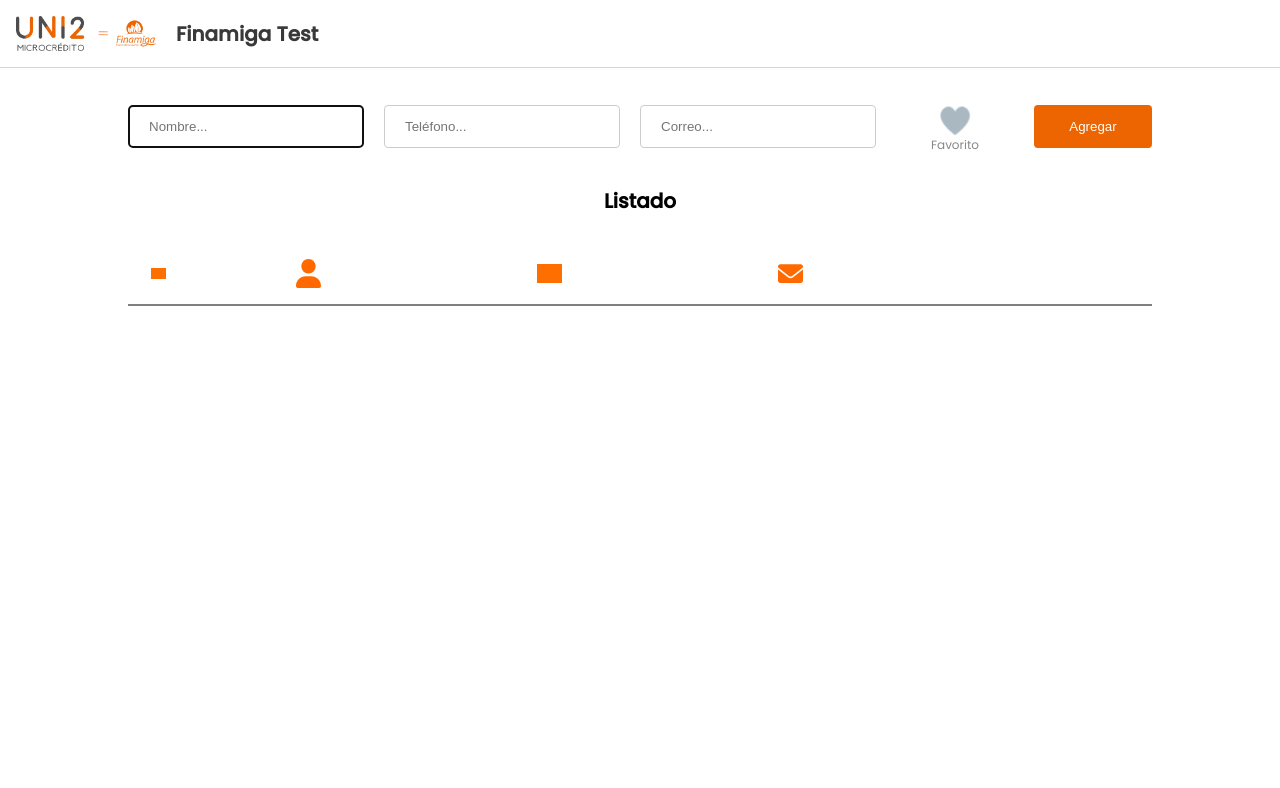
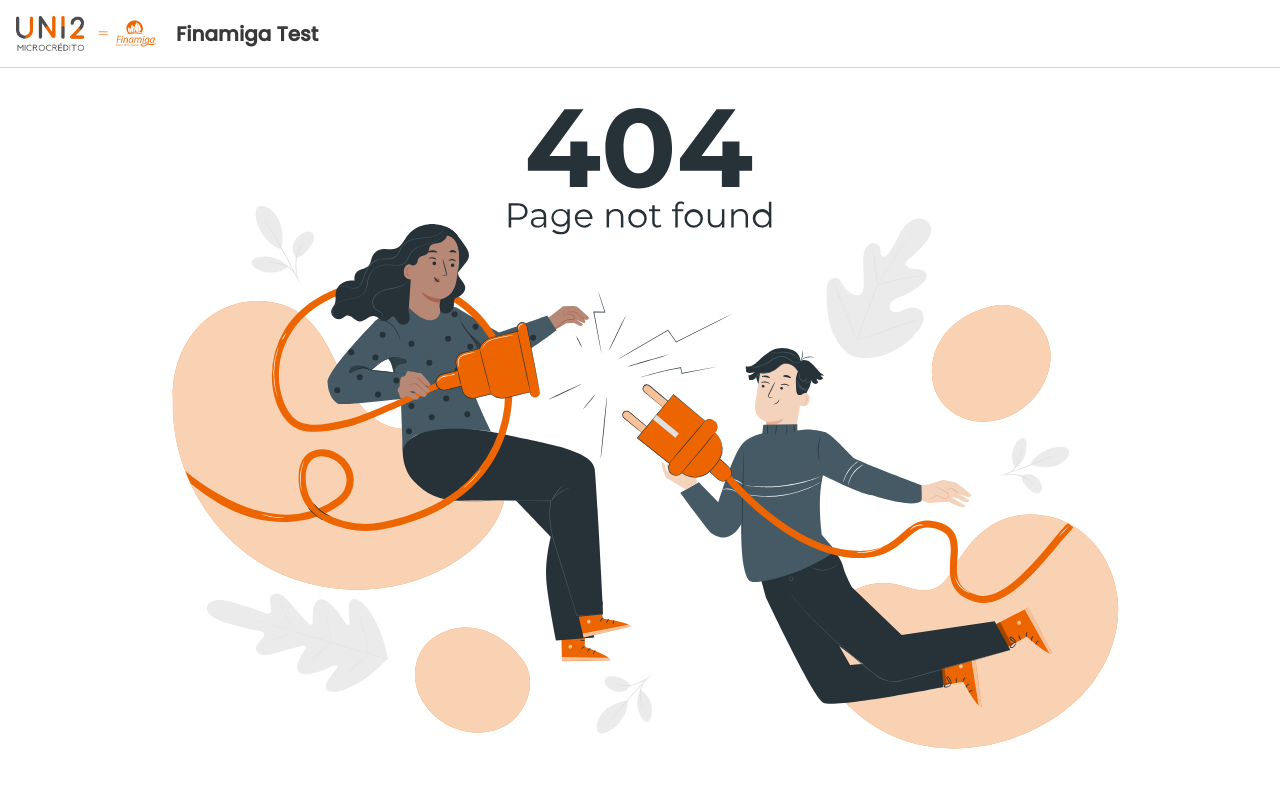
Before and after one commit to CondeHdz94/FinamigaTest, a React (Create React App) app: page /contacts in a window 1280 px wide. Shown: the top 788 px of the page. Built offline with nearby package versions, Linux system fonts and the light colour scheme; grey boxes are pictures that could not be loaded.

Commit message:
se ajusta la url por error de gh-pages

```diff
--- a/src/pages/Home.jsx
+++ b/src/pages/Home.jsx
@@ -8,12 +8,12 @@ const Home = () => {
     return (
         <div className = "HomeContainer">
 
-            <Link to='/api' className='HomeContainer__Cards HomeContainer--RickMorty'>
+            <Link to='/FinamigaTest/api' className='HomeContainer__Cards HomeContainer--RickMorty'>
                 <img src={logo_RickMorty} alt="logo_RickMorty" />
 
             </Link>
 
-            <Link to='/contacts' className='HomeContainer__Cards'>
+            <Link to='/FinamigaTest/contacts' className='HomeContainer__Cards'>
                 <img src={contactListIcon} alt="userIcon" className=" HomeContainer__Cards--iconList"/>
                 <h1>Contactos</h1>
 
--- a/src/routes/App.jsx
+++ b/src/routes/App.jsx
@@ -11,8 +11,8 @@ const App = () => (
     <Layout>
       <Switch>
       <Route exact path='/FinamigaTest' component={Home}/>
-        <Route exact path='/api' component={RickAndMortyAPI}/>
-        <Route exact path='/contacts' component={Contacts}/>
+        <Route exact path='/FinamigaTest/api' component={RickAndMortyAPI}/>
+        <Route exact path='/FinamigaTest/contacts' component={Contacts}/>
         <Route path="*" component={PageError}/>
       </Switch>
     </Layout>
```
